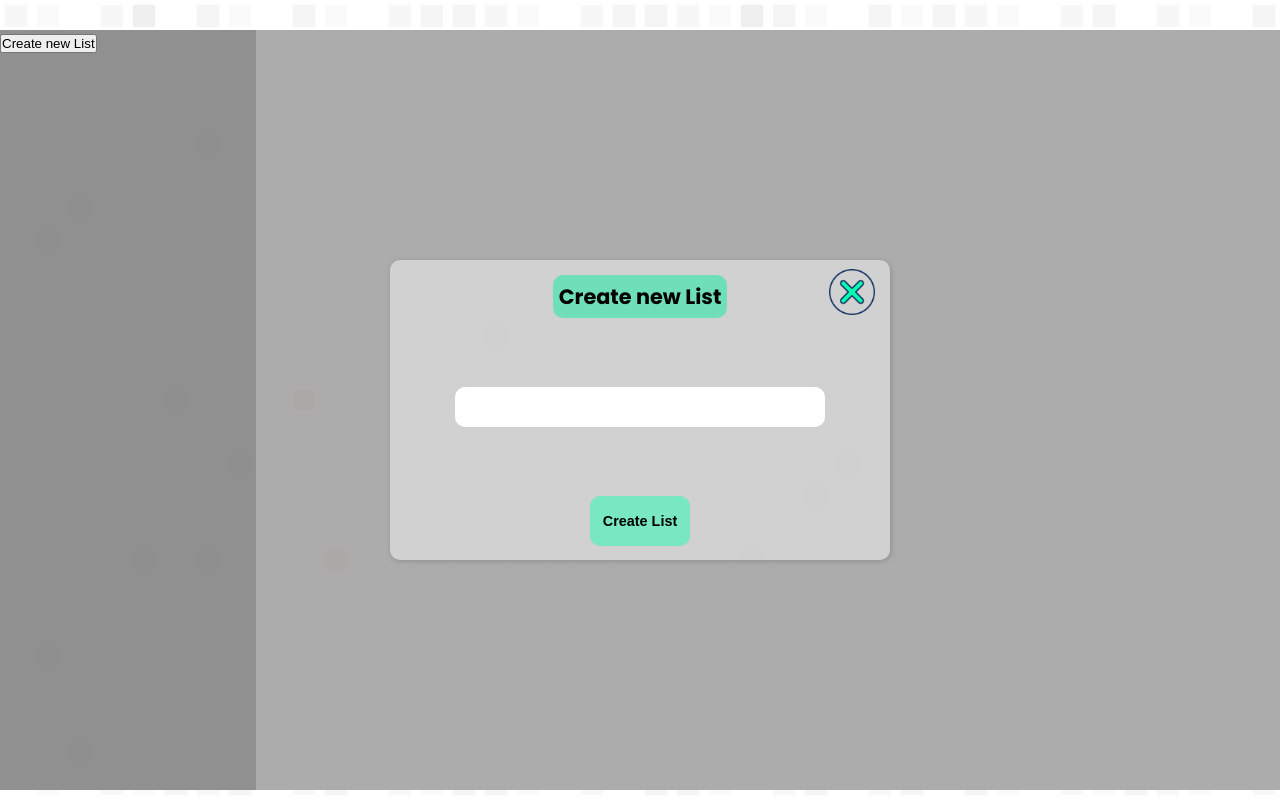
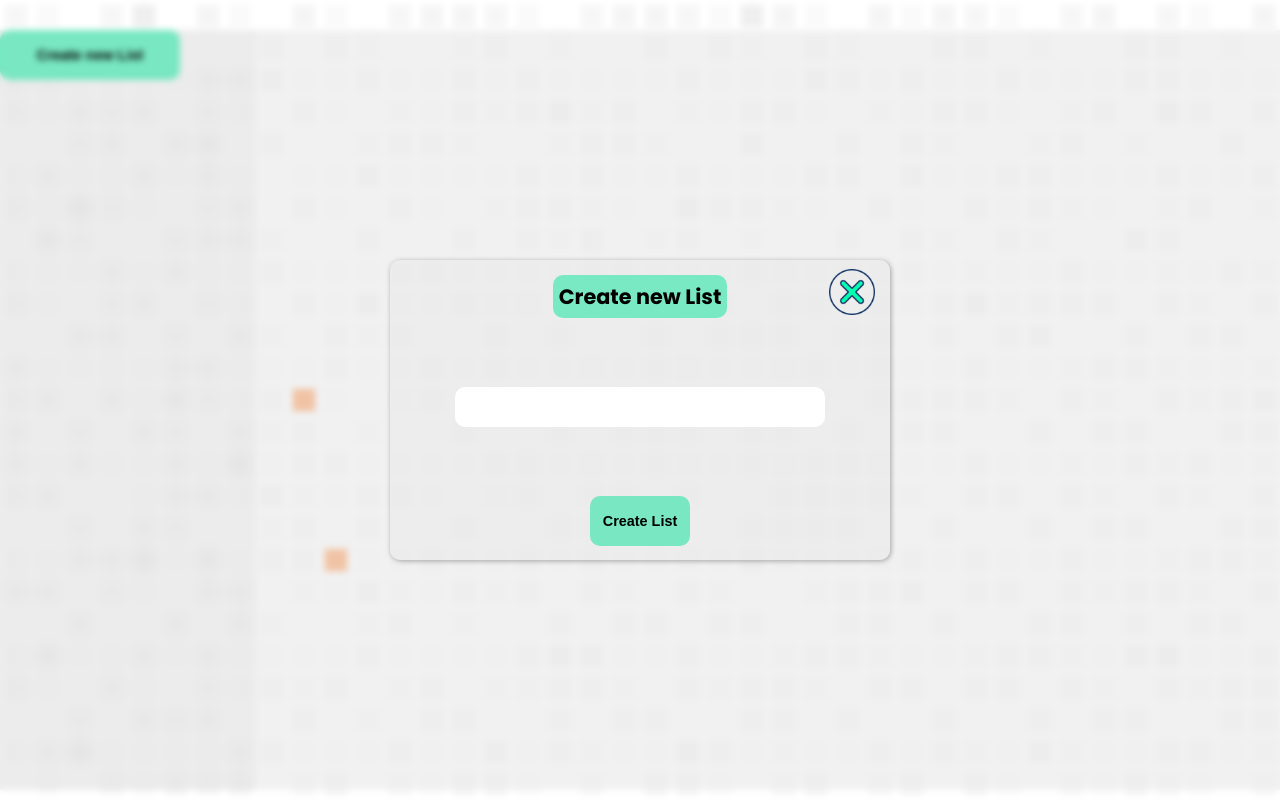
Before and after one commit to Vitdcode/To-Do-App, a website built with webpack: page src/index.html in a window 1280 px wide. Both pictures are taken after a click on the button "Create new List". Built offline with nearby package versions, Linux system fonts and the light colour scheme.

Commit message:
now when the prompt opens the background blurs so the prompt is more focused

```diff
--- a/src/element-creation-functions.js
+++ b/src/element-creation-functions.js
@@ -26,15 +26,20 @@ export function prompt() {
   closePromptIcon.classList.add("close-prompt-icon");
   closePromptIcon.src = closeicon;
 
+  const backdrop = document.createElement("div");
+  backdrop.classList.add("backdrop");
+
   promptWindow.appendChild(promptHeaderText);
   promptWindow.appendChild(closePromptIcon);
   promptWindow.appendChild(inputField);
   promptWindow.appendChild(createListButton);
   mainContentWrapper.appendChild(promptWindow);
+  document.body.appendChild(backdrop);
 }
 
 export function deletePrompt() {
   mainContentWrapper.removeChild(document.querySelector(".prompt-window"));
+  document.body.removeChild(document.querySelector(".backdrop"));
 }
 
 export function createNewList() {}
--- a/src/main.js
+++ b/src/main.js
@@ -9,11 +9,12 @@ const createListBtn = document.querySelector(".create-new-list-button");
 const body = document.querySelector("body");
 createListBtn.addEventListener("click", () => {
   prompt();
-  body.style.backdropFilter = "brightness(10%)";
+  const backdrop = document.querySelector(".backdrop");
+  backdrop.style.backdropFilter = "blur(3px)";
   const closePromptButton = document.querySelector(".close-prompt-icon");
 
   closePromptButton.addEventListener("click", () => {
     deletePrompt();
-    body.style.backdropFilter = "none";
+    backdrop.style.backdropFilter = "none";
   });
 });
--- a/src/style.css
+++ b/src/style.css
@@ -23,9 +23,30 @@ body {
   height: 95vh;
 }
 
+/* left side */
+
 .left-side {
   background-color: rgba(224, 224, 224, 0.6);
   backdrop-filter: blur(5px);
+}
+
+.create-new-list-button {
+  height: 50px;
+  width: 180px;
+  border-radius: 10px;
+  border: none;
+  font-size: 0.9rem;
+  font-weight: bold;
+  background-color: rgb(120, 231, 194);
+}
+
+.create-new-list-button:hover {
+  background-color: rgb(132, 255, 222);
+  cursor: pointer;
+}
+
+.create-new-list-button:active {
+  background-color: rgb(113, 224, 187);
 }
 
 .right-side {
@@ -51,6 +72,8 @@ body {
   width: 500px;
   background-color: rgba(233, 233, 233, 0.603);
   box-shadow: var(--boxshadowCardTemplate);
+  animation: fadeIn 350ms ease-in;
+  z-index: 2;
 }
 
 .prompt-window p {
@@ -106,3 +129,36 @@ body {
   border-radius: 100%;
   cursor: pointer;
 }
+
+.close-prompt-icon:active {
+  background-color: rgb(240, 99, 106);
+}
+
+.backdrop {
+  position: absolute;
+  height: 100vh;
+  width: 100vw;
+  top: 0;
+  right: 0;
+  z-index: 1;
+}
+
+/* animations */
+
+@keyframes fadeIn {
+  0% {
+    opacity: 0;
+  }
+  100% {
+    opacity: 1;
+  }
+}
+
+@keyframes fadeOut {
+  0% {
+    opacity: 1;
+  }
+  100% {
+    opacity: 0;
+  }
+}
```
